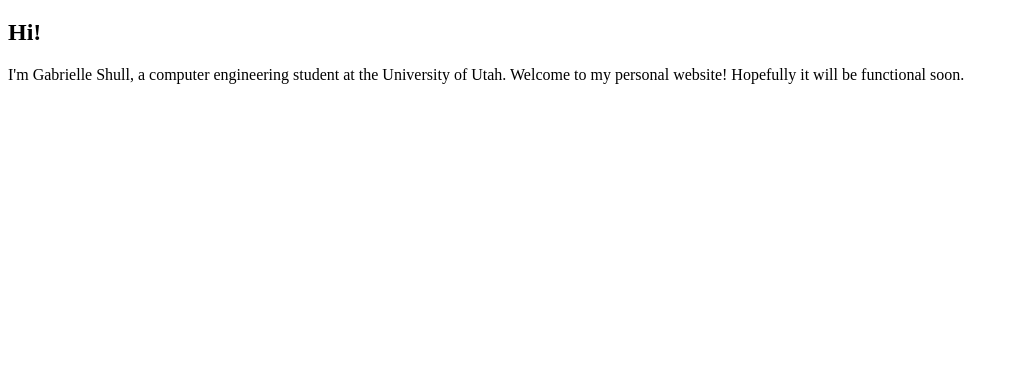
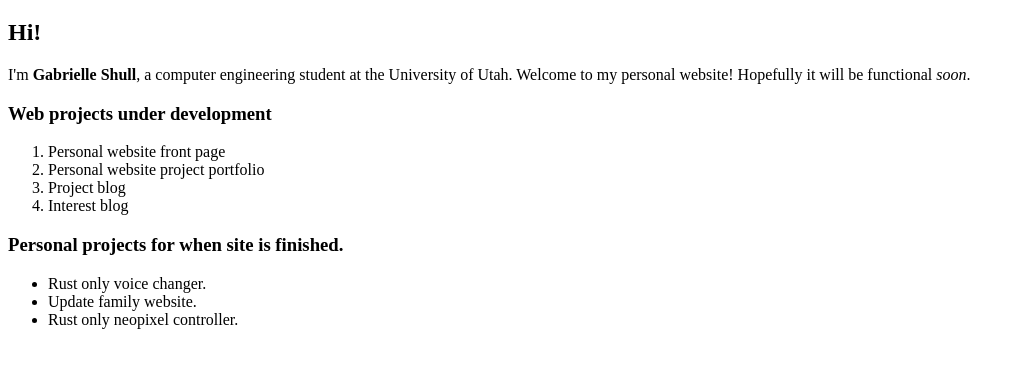
Before and after one commit to GabrielleShull/GabrielleShull.github.io, a plain HTML site: page index.html in a window 1280 px wide. Shown: the part 61-428 px from the top of the page, without its empty margins (0-1021 px from the left). Drawn offline with Linux system fonts and the light colour scheme.

Commit message:
Added website project list and project list for after website.

```diff
--- a/index.html
+++ b/index.html
@@ -9,7 +9,22 @@
     <h1>Site under construction.</h1>
     <h2>Hi!</h2>
     <p>
-      I'm Gabrielle Shull, a computer engineering student at the University of Utah. Welcome to my personal website! Hopefully it will be functional soon.
+      I'm <strong>Gabrielle Shull</strong>, a computer engineering student at the University of Utah. Welcome to my personal website! Hopefully it will be functional <em>soon</em>.
     </p>
+
+    <h3>Web projects under development</h3>
+    <ol>
+      <li>Personal website front page</li>
+      <li>Personal website project portfolio</li>
+      <li>Project blog</li>
+      <li>Interest blog</li>
+    </ol>
+
+    <h3>Personal projects for when site is finished.</h3>
+    <ul>
+      <li>Rust only voice changer.</li>
+      <li>Update family website.</li>
+      <li>Rust only neopixel controller.</li>
+    </ul>
   </body>
 </html>
```
